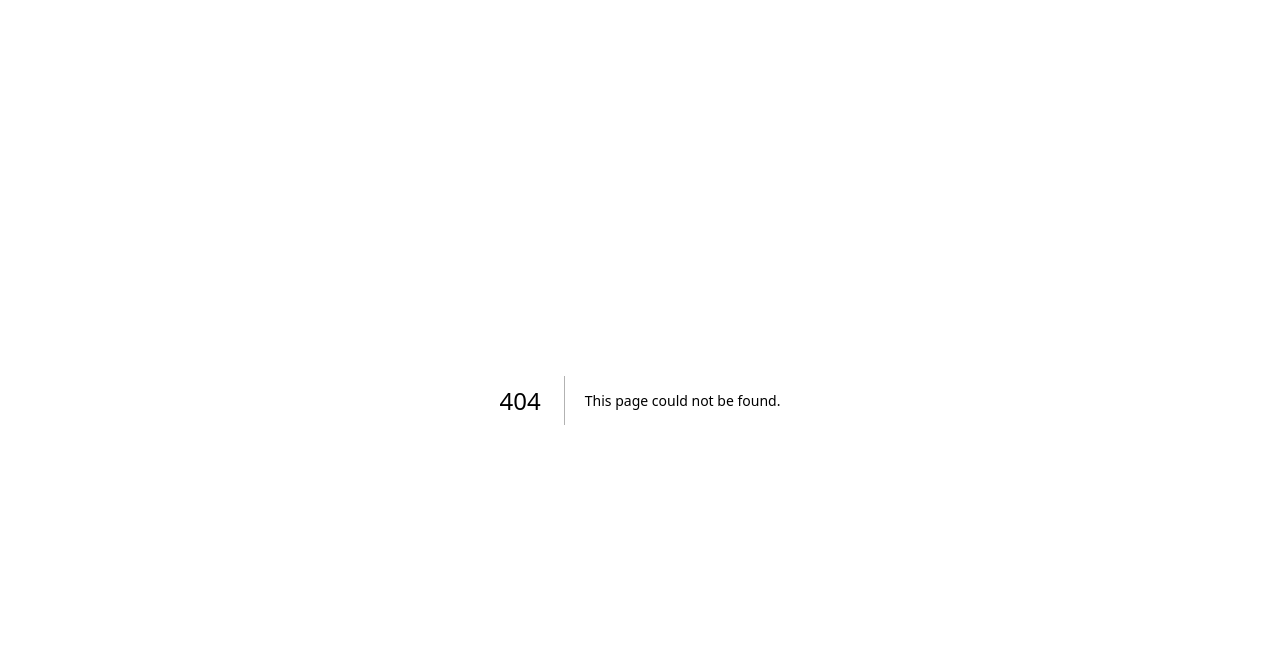
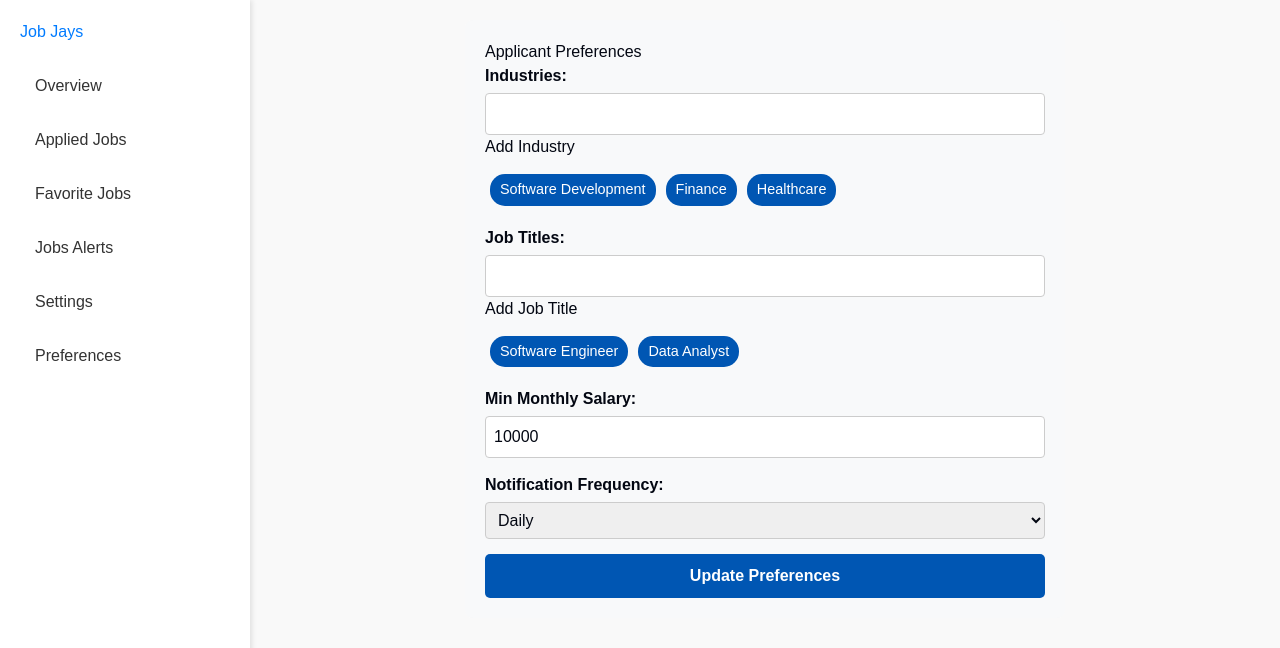
Before and after one commit to jhu-oose-f24/Team-JobJays, a Next.js app in the folder frontend/jobjays-ui/: page /candidate/preference in a window 1280 px wide. Before the commit this address had no page. Shown: the top 648 px of the page. Built offline with nearby package versions, Linux system fonts and the light colour scheme; no server answers.

Commit message:
added ui for preference update/view

```diff
--- a/frontend/jobjays-ui/src/app/candidate/layout.tsx
+++ b/frontend/jobjays-ui/src/app/candidate/layout.tsx
@@ -50,6 +50,7 @@ const EmployerLayout = ({ children }: { children: React.ReactNode }) => {
                     <Link href={"/candidate/favoriteJobs"} className={styles.navItem}>Favorite Jobs</Link>
                     <Link href="/candidate/jobAlerts" className={styles.navItem}>Jobs Alerts</Link>
                     <Link href={"/candidate/settings"} className={styles.navItem}> Settings</Link>
+                    <Link href={"/candidate/preference"} className={styles.navItem}> Preferences</Link>
                 </nav>
             </aside>
 
--- /dev/null
+++ b/frontend/jobjays-ui/src/app/candidate/preference/page.tsx
@@ -0,0 +1,8 @@
+"use client"
+import Preference from '../../../components/candidate/Preference';
+
+const PreferencePage: React.FC = () => {
+    return <Preference />;
+};
+
+export default PreferencePage;
--- /dev/null
+++ b/frontend/jobjays-ui/src/components/candidate/Preference.tsx
@@ -0,0 +1,151 @@
+// Preference.tsx
+import React, { useState, useEffect } from 'react';
+import {fetchPreference, updatePreference} from '../../lib/preference-api'
+import styles from '../../styles/preference.module.css';
+
+interface LocationDto {
+    country: string;
+    state: string;
+    city: string;
+}
+
+interface NotificationPreferenceDto {
+    notificationFrequency: string;
+}
+
+interface ApplicantPreferenceDto {
+    applicantId: number;
+    industries: string[];
+    jobTitles: string[];
+    minMonthlySalary: number;
+    locations: LocationDto[];
+    jobTypes: string[];
+    workTimings: string[];
+    notificationPreference: NotificationPreferenceDto;
+}
+
+const Preference: React.FC = () => {
+    const [preferences, setPreferences] = useState<ApplicantPreferenceDto | null>(null);
+    const [loading, setLoading] = useState<boolean>(true);
+    const [error, setError] = useState<string | null>(null);
+    const [industryInput, setIndustryInput] = useState<string>('');
+    const [jobTitleInput, setJobTitleInput] = useState<string>('');
+    const [industries, setIndustries] = useState<string[]>([]);
+    const [jobTitles, setJobTitles] = useState<string[]>([]);
+
+    useEffect(() => {
+        // Fetch preference data when component mounts
+        fetchPreference(1)
+            .then((data) => {
+                setPreferences(data);
+                setIndustries(data.industries);
+                setJobTitles(data.jobTitles);
+            })
+            .catch((error) => setError(error))
+            .finally(() => setLoading(false));
+    }, []);
+
+    const handleUpdate = () => {
+        // Handle updating preferences
+        if (preferences) {
+            const updatedPreferences = {
+                ...preferences,
+                industries,
+                jobTitles,
+            };
+            updatePreference(updatedPreferences)
+                .then((data) => setPreferences(data))
+                .catch((error) => setError(error));
+
+        }
+    };
+
+    const handleIndustryAdd = () => {
+        if (industryInput.trim() !== '') {
+            setIndustries([...industries, industryInput.trim()]);
+            setIndustryInput('');
+        }
+    };
+
+    const handleJobTitleAdd = () => {
+        if (jobTitleInput.trim() !== '') {
+            setJobTitles([...jobTitles, jobTitleInput.trim()]);
+            setJobTitleInput('');
+        }
+    };
+
+    if (loading) return <div>Loading...</div>;
+    if (error) return <div>{error}</div>;
+
+    return (
+        <div className={styles.preferenceContainer}>
+            <h2>Applicant Preferences</h2>
+            <div className={styles.preferenceForm}>
+                <div className={styles.fieldGroup}>
+                    <label>Industries:</label>
+                    <input
+                        type="text"
+                        value={industryInput}
+                        onChange={(e) => setIndustryInput(e.target.value)}
+                        onKeyDown={(e) => e.key === 'Enter' && handleIndustryAdd()}
+                    />
+                    <button onClick={handleIndustryAdd}>Add Industry</button>
+                    <div className={styles.tagContainer}>
+                        {industries.map((industry, index) => (
+                            <span key={index} className={styles.tag}>{industry}</span>
+                        ))}
+                    </div>
+                </div>
+                <div className={styles.fieldGroup}>
+                    <label>Job Titles:</label>
+                    <input
+                        type="text"
+                        value={jobTitleInput}
+                        onChange={(e) => setJobTitleInput(e.target.value)}
+                        onKeyDown={(e) => e.key === 'Enter' && handleJobTitleAdd()}
+                    />
+                    <button onClick={handleJobTitleAdd}>Add Job Title</button>
+                    <div className={styles.tagContainer}>
+                        {jobTitles.map((jobTitle, index) => (
+                            <span key={index} className={styles.tag}>{jobTitle}</span>
+                        ))}
+                    </div>
+                </div>
+                <div className={styles.fieldGroup}>
+                    <label>Min Monthly Salary:</label>
+                    <input
+                        type="number"
+                        value={preferences?.minMonthlySalary}
+                        onChange={(e) =>
+                            setPreferences({ ...preferences!, minMonthlySalary: parseFloat(e.target.value) })
+                        }
+                    />
+                </div>
+                <div className={styles.fieldGroup}>
+                    <label>Notification Frequency:</label>
+                    <select
+                        value={preferences?.notificationPreference.notificationFrequency}
+                        onChange={(e) =>
+                            setPreferences({
+                                ...preferences!,
+                                notificationPreference: {
+                                    ...preferences.notificationPreference,
+                                    notificationFrequency: e.target.value,
+                                },
+                            })
+                        }
+                    >
+                        <option value="DAILY">Daily</option>
+                        <option value="WEEKLY">Weekly</option>
+                        <option value="MONTHLY">Monthly</option>
+                    </select>
+                </div>
+                <button className={styles.updateButton} onClick={handleUpdate}>
+                    Update Preferences
+                </button>
+            </div>
+        </div>
+    );
+};
+
+export default Preference;
--- /dev/null
+++ b/frontend/jobjays-ui/src/lib/preference-api.ts
@@ -0,0 +1,84 @@
+// PreferenceService.ts
+
+export const fetchPreference = async (applicantId: number) => {
+    try {
+        const response = await fetch(`/api/applicant-preferences/${applicantId}`, {
+            method: 'GET',
+            headers: {
+                'Content-Type': 'application/json',
+            },
+        });
+        if (!response.ok) {
+            throw new Error(`Error: ${response.status} - ${response.statusText}`);
+        }
+        return await response.json();
+    } catch (error) {
+        console.error('Failed to fetch preference:', error);
+        // Returning fallback data when API call fails
+        return {
+            applicantId: 1,
+            industries: ["Software Development", "Finance", "Healthcare"],
+            jobTitles: ["Software Engineer", "Data Analyst"],
+            minMonthlySalary: 10000,
+            locations: [
+                {
+                    country: "USA",
+                    state: "California",
+                    city: "San Francisco"
+                },
+                {
+                    country: "USA",
+                    state: "New York",
+                    city: "New York City"
+                }
+            ],
+            jobTypes: ["remote", "hybrid", "on-site"],
+            workTimings: ["full-time", "flexible", "part-time"],
+            notificationPreference: {
+                notificationFrequency: "DAILY"
+            }
+        };
+    }
+};
+
+export const updatePreference = async (preference: any) => {
+    try {
+        const response = await fetch('/api/applicant-preferences', {
+            method: 'POST',
+            headers: {
+                'Content-Type': 'application/json',
+            },
+            body: JSON.stringify(preference),
+        });
+        if (!response.ok) {
+            throw new Error(`Error: ${response.status} - ${response.statusText}`);
+        }
+        return await response.json();
+    } catch (error) {
+        console.error('Failed to update preference:', error);
+        // Returning fallback data when API call fails
+        return {
+            applicantId: 1,
+            industries: ["Software Development", "Finance", "Healthcare"],
+            jobTitles: ["Software Engineer", "Data Analyst"],
+            minMonthlySalary: 10000,
+            locations: [
+                {
+                    country: "USA",
+                    state: "California",
+                    city: "San Francisco"
+                },
+                {
+                    country: "USA",
+                    state: "New York",
+                    city: "New York City"
+                }
+            ],
+            jobTypes: ["remote", "hybrid", "on-site"],
+            workTimings: ["full-time", "flexible", "part-time"],
+            notificationPreference: {
+                notificationFrequency: "DAILY"
+            }
+        };
+    }
+};
--- /dev/null
+++ b/frontend/jobjays-ui/src/styles/preference.module.css
@@ -0,0 +1,58 @@
+.preferenceContainer {
+    padding: 20px;
+    background-color: #f8f9fa;
+    border-radius: 8px;
+    max-width: 600px;
+    margin: auto;
+}
+
+.preferenceForm {
+    display: flex;
+    flex-direction: column;
+}
+
+.fieldGroup {
+    margin-bottom: 15px;
+}
+
+.fieldGroup label {
+    font-weight: bold;
+    margin-bottom: 5px;
+    display: block;
+}
+
+.fieldGroup input,
+.fieldGroup select {
+    padding: 8px;
+    border: 1px solid #ccc;
+    border-radius: 4px;
+    width: 100%;
+}
+
+.updateButton {
+    padding: 10px;
+    background-color: #0056b3;
+    color: white;
+    border: none;
+    border-radius: 5px;
+    cursor: pointer;
+    font-weight: bold;
+}
+
+.updateButton:hover {
+    background-color: #003f7f;
+}
+
+.tagContainer {
+    margin-top: 10px;
+}
+
+.tag {
+    display: inline-block;
+    background-color: #0056b3;
+    color: white;
+    padding: 5px 10px;
+    margin: 5px;
+    border-radius: 15px;
+    font-size: 0.9em;
+}
```
